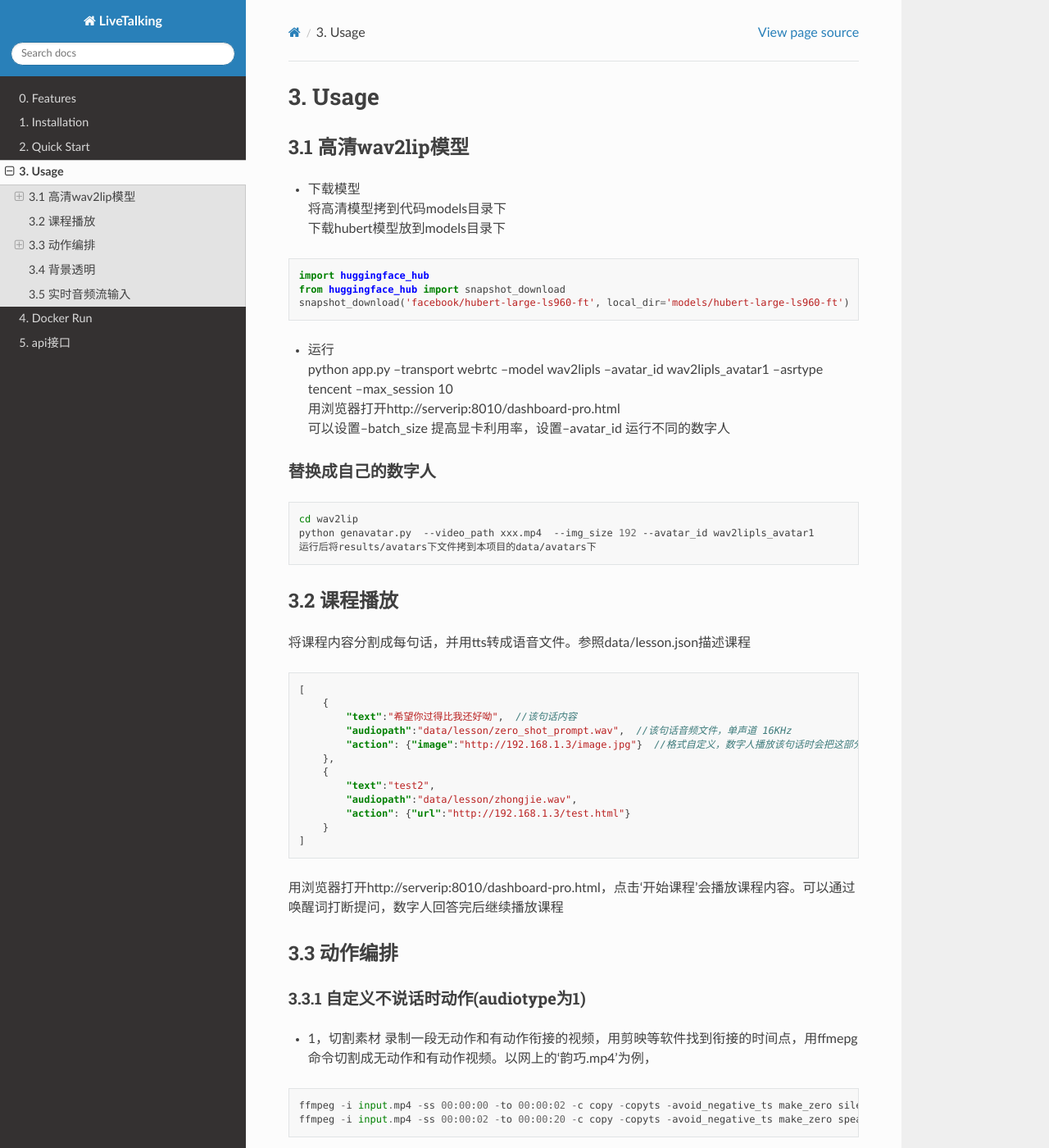
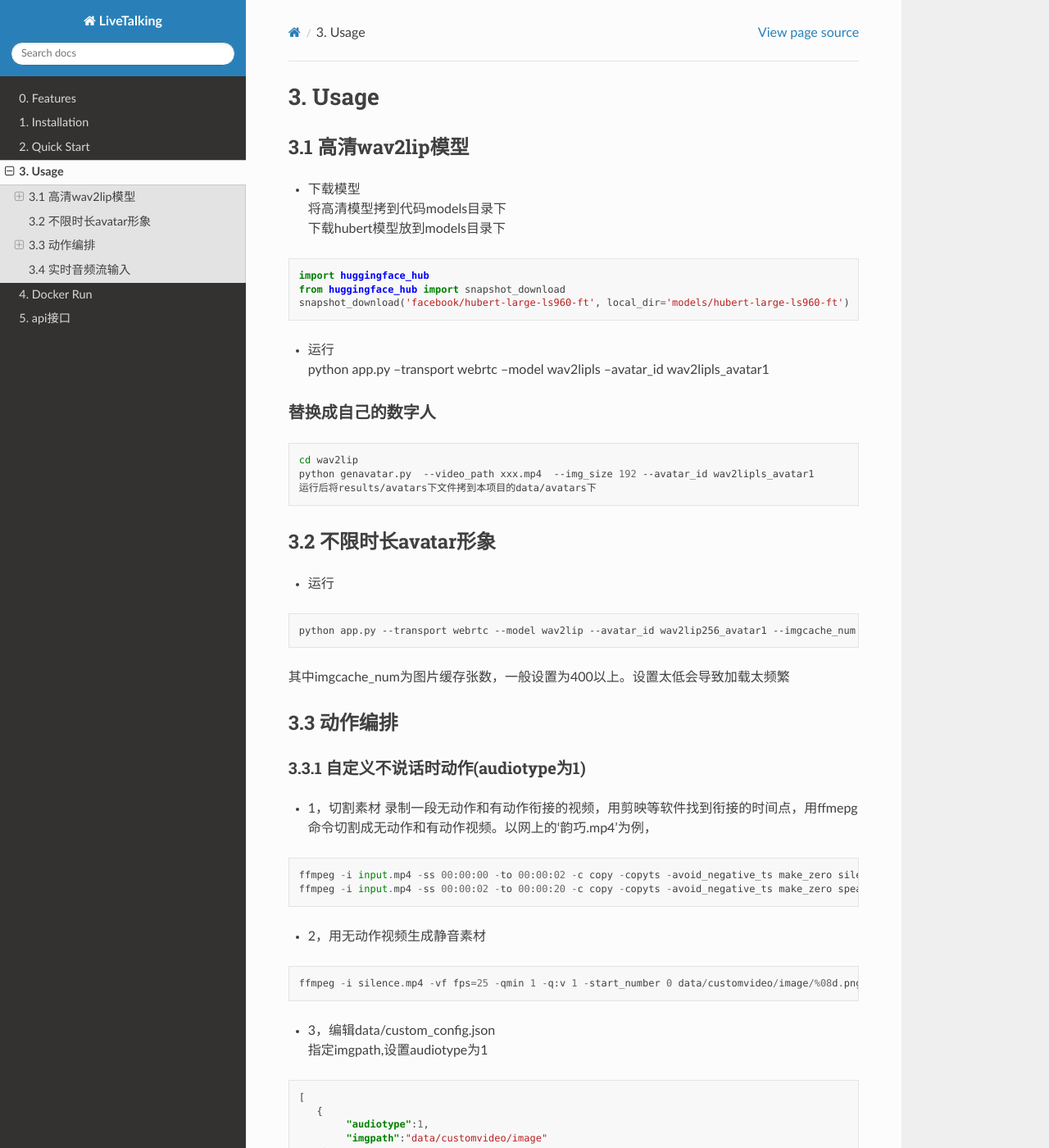
Before and after one commit to lipku/livetalking-doc, a Sphinx documentation site: the page built from docs/source/usage.md, in a window 1280 px wide and 1400 px high. Shown: the whole window at 82% size. Built offline with Sphinx 7.4.7 and the Read the Docs theme 3.1.0, drawn with Linux system fonts in a browser that asks for light colours; some of the changed text lies outside the part shown.

Commit message:
update doc

````diff
--- a/docs/source/usage.md
+++ b/docs/source/usage.md
@@ -11,9 +11,7 @@ from huggingface_hub import snapshot_download
 snapshot_download('facebook/hubert-large-ls960-ft', local_dir='models/hubert-large-ls960-ft')
 ```
 - 运行
-python app.py --transport webrtc --model wav2lipls --avatar_id wav2lipls_avatar1 --asrtype tencent --max_session 10
-用浏览器打开http://serverip:8010/dashboard-pro.html
-可以设置--batch_size 提高显卡利用率，设置--avatar_id 运行不同的数字人
+python app.py --transport webrtc --model wav2lipls --avatar_id wav2lipls_avatar1
 ##### 替换成自己的数字人
 ```bash
 cd wav2lip
@@ -21,23 +19,14 @@ python genavatar.py  --video_path xxx.mp4  --img_size 192 --avatar_id wav2lipls_
 运行后将results/avatars下文件拷到本项目的data/avatars下
 ```
 
-### 3.2 课程播放
-将课程内容分割成每句话，并用tts转成语音文件。参照data/lesson.json描述课程
-```json
-[
-    {
-        "text":"希望你过得比我还好呦",  //该句话内容
-        "audiopath":"data/lesson/zero_shot_prompt.wav",  //该句话音频文件，单声道 16KHz
-        "action": {"image":"http://192.168.1.3/image.jpg"}  //格式自定义，数字人播放该句话时会把这部分内容传到前端，由前端解析做相应动作，比如打开对应图片或者网址等
-    },
-    {
-        "text":"test2",
-        "audiopath":"data/lesson/zhongjie.wav",
-        "action": {"url":"http://192.168.1.3/test.html"}
-    }
-]
+### 3.2 不限时长avatar形象
+- 运行
+```bash
+python app.py --transport webrtc --model wav2lip --avatar_id wav2lip256_avatar1 --imgcache_num 400
 ```
-用浏览器打开http://serverip:8010/dashboard-pro.html，点击‘开始课程’会播放课程内容。可以通过唤醒词打断提问，数字人回答完后继续播放课程
+其中imgcache_num为图片缓存张数，一般设置为400以上。设置太低会导致加载太频繁
+
+
 
 ### 3.3 动作编排
 #### 3.3.1 自定义不说话时动作(audiotype为1)
@@ -78,7 +67,7 @@ python app.py --transport webrtc --model wav2lipls --avatar_id wav2lipls_avatar1
 python app.py --transport webrtc --model wav2lip --avatar_id wav2lip256_avatar1 --customvideo_config data/custom_config.json
 ```
 #### 3.3.2 其他动作
-唤醒时动作(audiotype为2)、思考时动作(audiotype为3)、进入休眠动作(audiotype为4)
+唤醒时动作(audiotype为2)、思考时动作(audiotype为3)
 用切割后视频制作动作素材
 ```
 ffmpeg -i xxx.mp4 -vf fps=25 -qmin 1 -q:v 1 -start_number 0 data/customvideo/reply/%08d.png
@@ -100,23 +89,13 @@ ffmpeg -i xxx.mp4 -vn -acodec pcm_s16le -ac 1 -ar 16000 data/customvideo/reply.w
         "audiotype":3,
         "imgpath":"data/customvideo/think",
         "audiopath":"data/customvideo/think.wav"
-    },
-    {
-        "audiotype":4,
-        "imgpath":"data/customvideo/leave",
-        "audiopath":"data/customvideo/leave.wav"
     }
 ]
 ```
 运行命令同上
 
 
-### 3.4 背景透明
-生成avatar时的视频背景需要用绿幕
-用拾色器获取绿幕的rgb值
-修改web/client-chat-transparency.js，将gFloor取绿幕中g的最小值、rbCeiling取绿幕中r和b的最大值。
-
-### 3.5 实时音频流输入
+### 3.4 实时音频流输入
 通过websocket连接ws://serverip:8010/ws
 连接后发送{'cmd':'login','sessionid':sessionid},设置当前连接的sessionid，其中sessionid是从offer接口返回的
 如果音频数据流为pcm格式，发送{'cmd':'setpcm','samplerate':xxx}设置音频采样率，其中xxx设置为pcm数据的真实采样率
````
Also changed, not shown: docs/source/api.md (+0 -44 lines), docs/source/feature.md (+1 -1 lines), docs/source/quickstart.md (+5 -18 lines).
